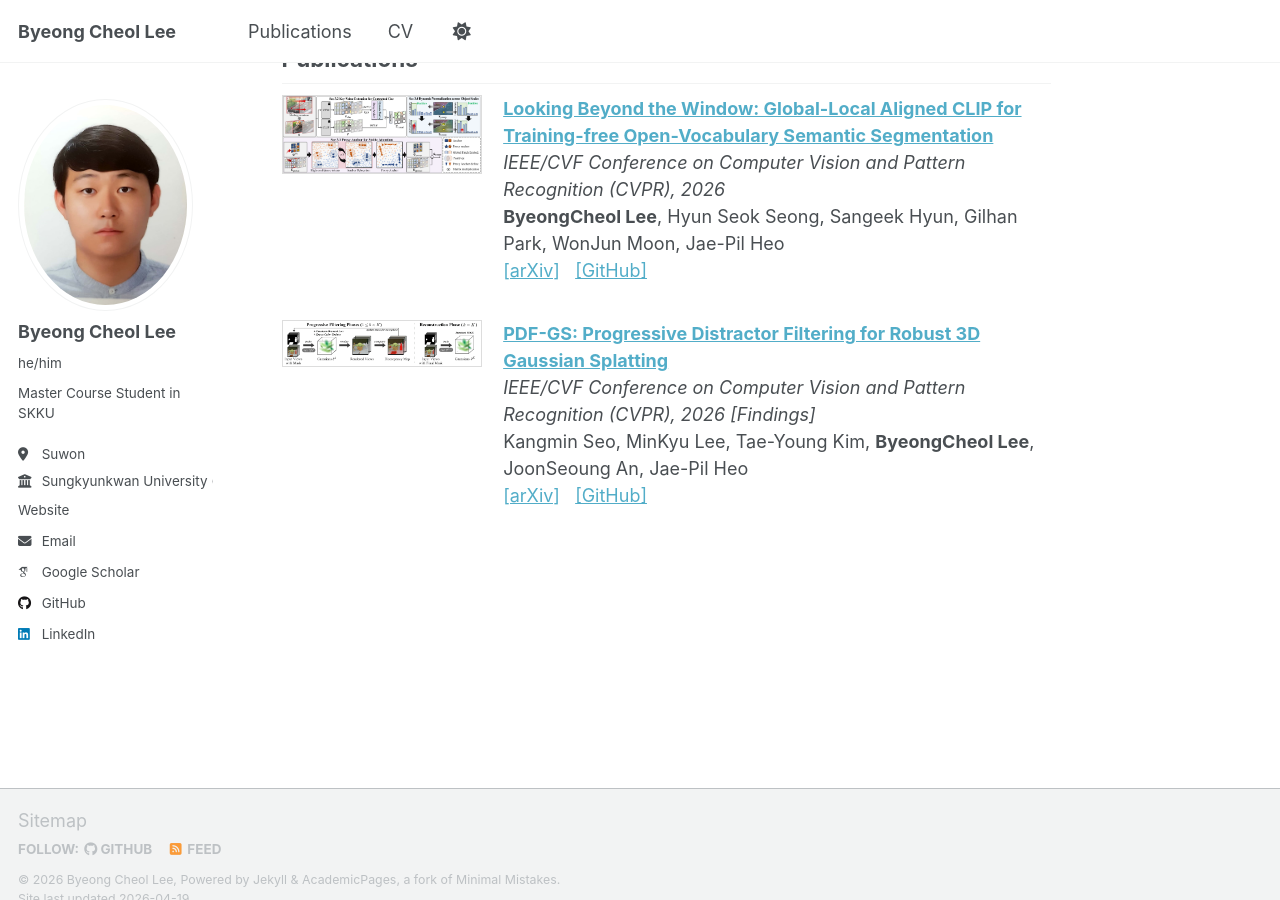
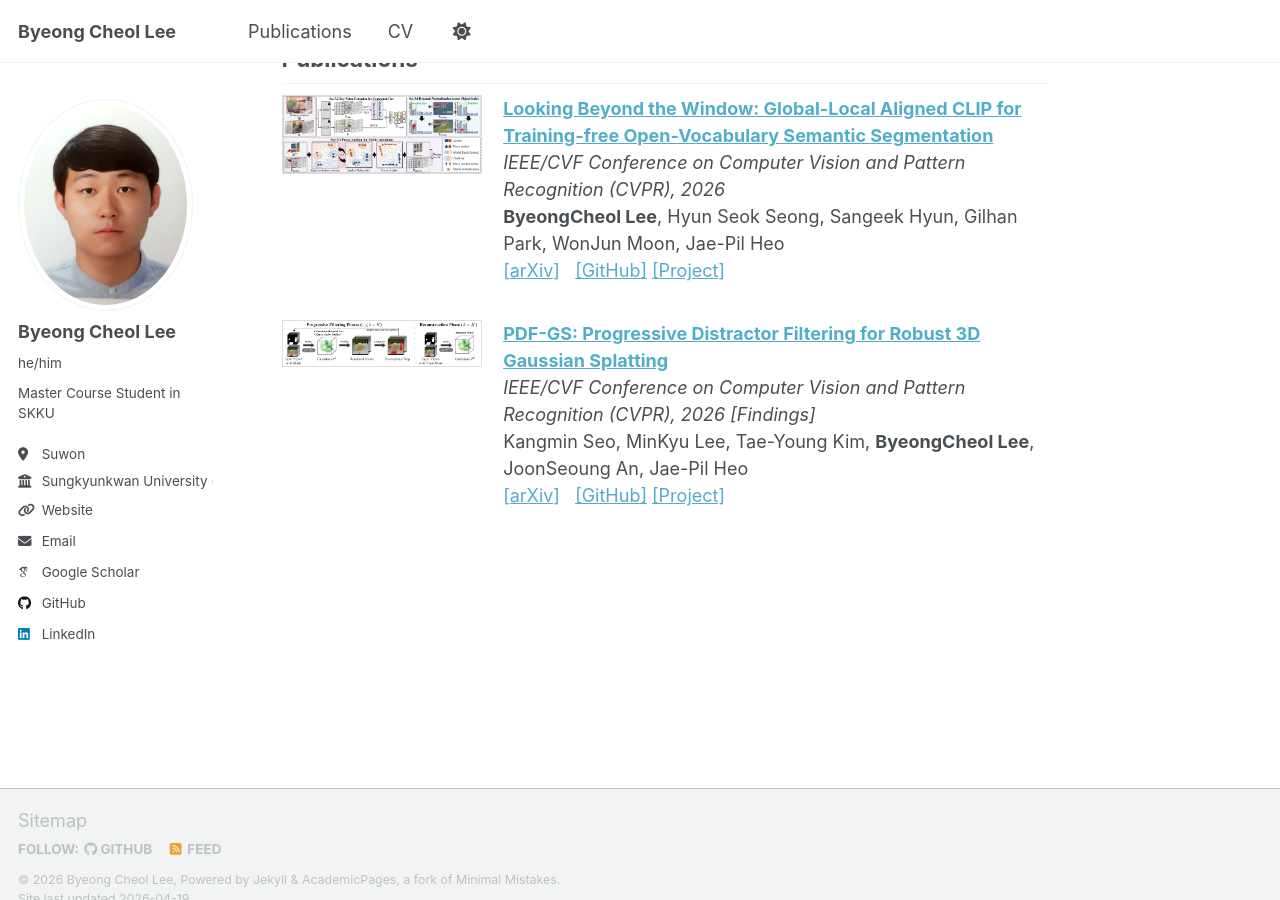
Before and after one commit to 2btlFe/2btlFe.github.io, a Jekyll site: the page built from _pages/about.md, in a window 1280 px wide and 900 px high, scrolled down 701 px. Built offline with Jekyll 4.4.1, drawn with Linux system fonts in a browser that asks for light colours; some web fonts are replaced; a script that is not in the unit is left out.

Commit message:
Update Project Page and remove favicon

```diff
--- a/_includes/author-profile.html
+++ b/_includes/author-profile.html
@@ -31,7 +31,7 @@
         <li class="author__desktop"><i class="fas fa-fw fa-building-columns icon-pad-right" aria-hidden="true"></i>{{ author.employer }}</li>
       {% endif %}
       {% if author.uri %}
-        <li><a href="{{ author.uri }}">{{ site.data.ui-text[site.locale].website_label | default: "Website" }}</a></li>
+        <li><a href="{{ author.uri }}"><i class="fas fa-fw fa-link icon-pad-right" aria-hidden="true"></i>{{ site.data.ui-text[site.locale].website_label | default: "Website" }}</a></li>
       {% endif %}
       {% if author.email %}
         <li><a href="mailto:{{ author.email }}"><i class="fas fa-fw fa-envelope icon-pad-right" aria-hidden="true"></i>{{ site.data.ui-text[site.locale].email_label | default: "Email" }}</a></li>
--- a/_includes/head/custom.html
+++ b/_includes/head/custom.html
@@ -5,13 +5,5 @@
 <!-- Support for Academicons -->
 <link rel="stylesheet" href="{{ base_path }}/assets/css/academicons.css"/>
 
-<!-- favicon from https://commons.wikimedia.org/wiki/File:OOjs_UI_icon_academic-progressive.svg -->
-<link rel="apple-touch-icon" sizes="180x180" href="{{ base_path }}/images/apple-touch-icon-180x180.png"/>
-<link rel="icon" type="image/svg+xml" href="{{ base_path }}/images/favicon.svg"/>
-<link rel="icon" type="image/png" href="{{ base_path }}/images/favicon-32x32.png" sizes="32x32"/>
-<link rel="icon" type="image/png" href="{{ base_path }}/images/favicon-192x192.png" sizes="192x192"/>
-<link rel="manifest" href="{{ base_path }}/images/manifest.json"/>
-<link rel="icon" href="/images/favicon.ico"/>
-<meta name="theme-color" content="#ffffff"/>
 
 <!-- end custom head snippets -->
--- a/_pages/about.md
+++ b/_pages/about.md
@@ -42,6 +42,7 @@ I am Byeong Cheol Lee, a master course student in Artificial Intelligence at Sun
     <strong>ByeongCheol Lee</strong>, Hyun Seok Seong, Sangeek Hyun, Gilhan Park, WonJun Moon, Jae-Pil Heo<br/>
     <a href="https://arxiv.org/abs/2603.23030">[arXiv]</a> &nbsp;
     <a href="https://github.com/2btlFe/GLA-CLIP">[GitHub]</a>
+    <a href="https://2btlfe.github.io/GLA-CLIP">[Project]</a>
   </div>
 </div>
 
@@ -55,5 +56,6 @@ I am Byeong Cheol Lee, a master course student in Artificial Intelligence at Sun
     Kangmin Seo, MinKyu Lee, Tae-Young Kim, <strong>ByeongCheol Lee</strong>, JoonSeoung An, Jae-Pil Heo<br/>
     <a href="https://arxiv.org/abs/2604.12580">[arXiv]</a> &nbsp;
     <a href="https://github.com/kangrnin/PDF-GS">[GitHub]</a>
+    <a href="https://kangrnin.github.io/PDF-GS">[Project]</a>
   </div>
 </div>
```
